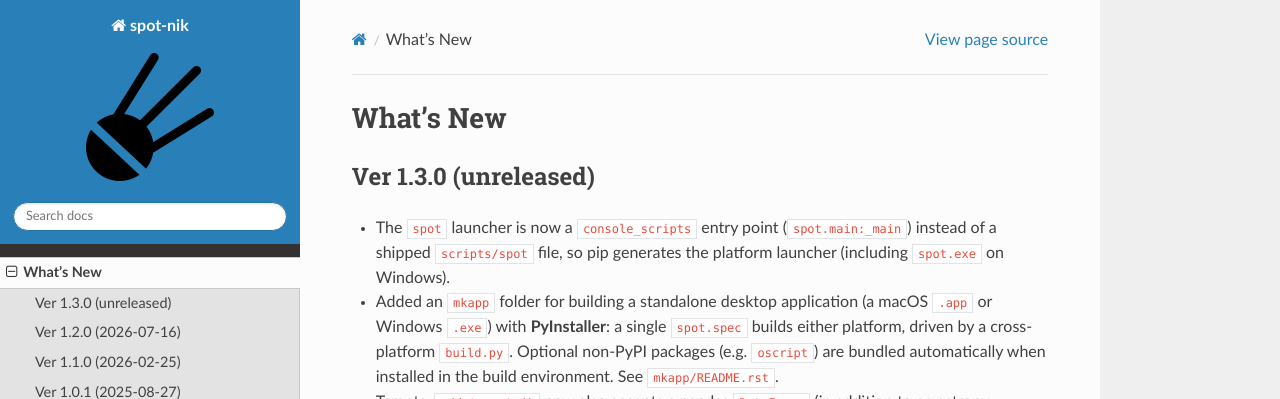
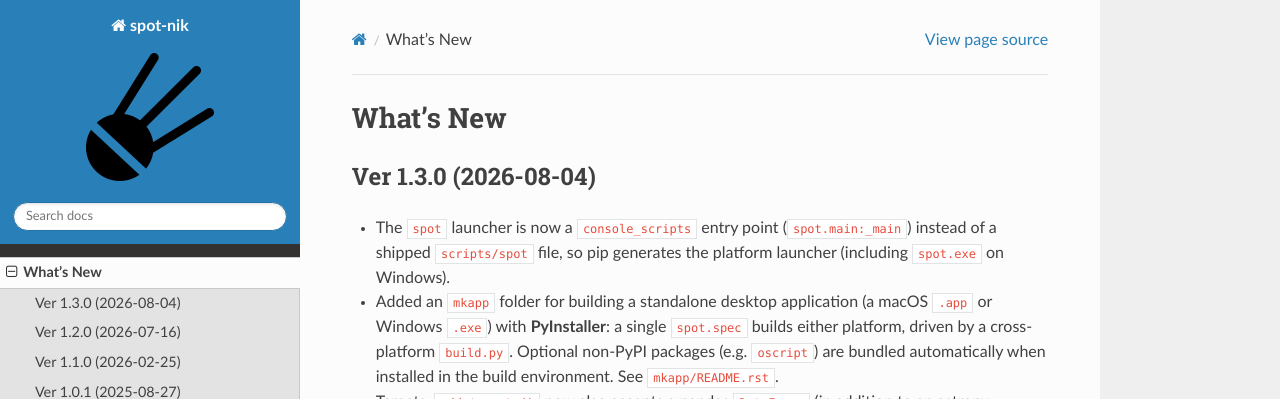
Before and after one commit to naojsoft/spot, a Sphinx documentation site: the page built from doc/WhatsNew.rst, in a window 1280 px wide and 900 px high. Shown: the top 399 px of the window. Built offline with Sphinx 7.4.7 and the Read the Docs theme 3.1.0, drawn with Linux system fonts in a browser that asks for light colours.

Commit message:
Release SPOT v1.3.0

```diff
--- a/doc/WhatsNew.rst
+++ b/doc/WhatsNew.rst
@@ -2,7 +2,7 @@
 What's New
 ++++++++++
 
-Ver 1.3.0 (unreleased)
+Ver 1.3.0 (2026-08-04)
 ======================
 - The ``spot`` launcher is now a ``console_scripts`` entry point
   (``spot.main:_main``) instead of a shipped ``scripts/spot`` file, so pip
```
